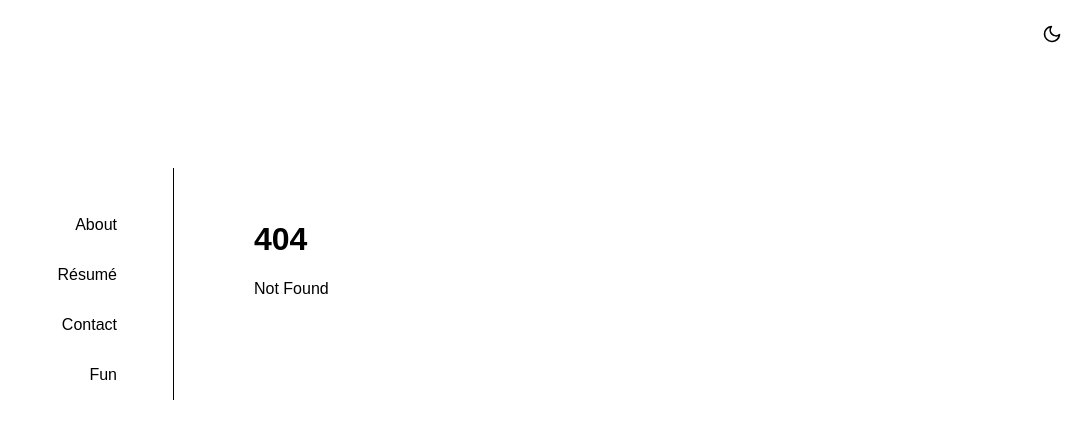
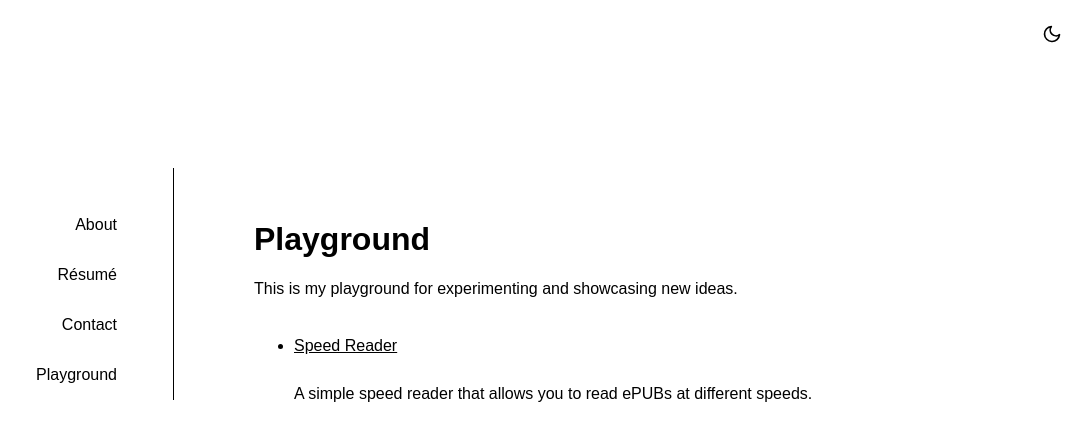
Before and after one commit to poltak/poltak.github.io, a SvelteKit app: page /playground in a window 1280 px wide. Before the commit this address had no page. Shown: the top 440 px of the page, without its empty margins (194-1280 px from the left). Built offline with nearby package versions, Linux system fonts and the light colour scheme.

Commit message:
Add new playground route

```diff
--- a/src/app.css
+++ b/src/app.css
@@ -1,7 +1,3 @@
-/* @tailwind base;
-@tailwind components;
-@tailwind utilities;*/
-
 :root {
     --text-color: #000;
     --bg-color: #fff;
--- a/src/routes/+layout.svelte
+++ b/src/routes/+layout.svelte
@@ -42,7 +42,7 @@
         <a class="nav-link" href="{base}/">About</a>
         <a class="nav-link" href="{base}/cv">Résumé</a>
         <a class="nav-link" href="{base}/contact">Contact</a>
-        <a class="nav-link" href="{base}/fun">Fun</a>
+        <a class="nav-link" href="{base}/playground">Playground</a>
     </nav>
     <!-- <div class="nav-split"></div> -->
 </div>
@@ -156,10 +156,15 @@
         --bg-color: #1a1a1a;
         --hover-bg: rgba(255, 255, 255, 0.1);
         --border-color: #444;
+        --link-color: #fff;
     }
 
     :global(body) {
         background-color: var(--bg-color);
         color: var(--text-color);
+
+        a {
+            color: var(--link-color) !important;
+        }
     }
 </style>
--- /dev/null
+++ b/src/routes/playground/+page.svelte
@@ -0,0 +1,34 @@
+<script lang="ts">
+    import { base } from '$app/paths'
+</script>
+
+<div class="main-content">
+    <h1>Playground</h1>
+
+    <p class="playground-container">
+        This is my playground for experimenting and showcasing new ideas.
+    </p>
+
+    <ul class="playground-list">
+        <li>
+            <a class="playground-link" href="{base}/speed-reader">Speed Reader</a>
+            <p class="playground-description">
+                A simple speed reader that allows you to read ePUBs at different speeds.
+            </p>
+        </li>
+    </ul>
+</div>
+
+<style>
+    .playground-container {
+        margin-bottom: 2rem;
+    }
+
+    .playground-link {
+        color: var(--link-color);
+    }
+
+    .playground-description {
+        color: var(--text-color);
+    }
+</style>
```
Also changed, not shown: src/routes/speed-reader/+page.svelte (renamed from src/routes/fun/+page.svelte).
